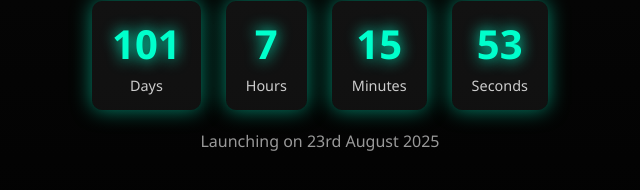
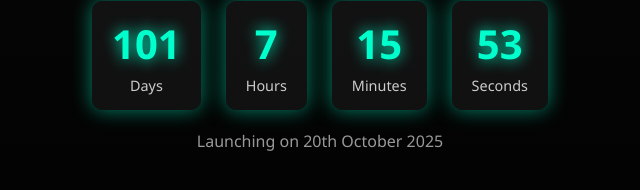
Before and after one commit to EvolvingPiyush/moksh-splash, a plain HTML site: page index.html in a window 1280 px wide. Shown: the part 400-590 px from the top of the page, 320-960 px from the left. Drawn offline with Linux system fonts and the light colour scheme.

Commit message:
Update index.html

```diff
--- a/index.html
+++ b/index.html
@@ -15,7 +15,7 @@
       <div><span id="minutes">--</span><p>Minutes</p></div>
       <div><span id="seconds">--</span><p>Seconds</p></div>
     </div>
-    <p class="launch-date">Launching on 23rd August 2025</p>
+    <p class="launch-date">Launching on 20th October 2025</p>
   </div>
   <script src="home.js"></script>
 </body>
```
